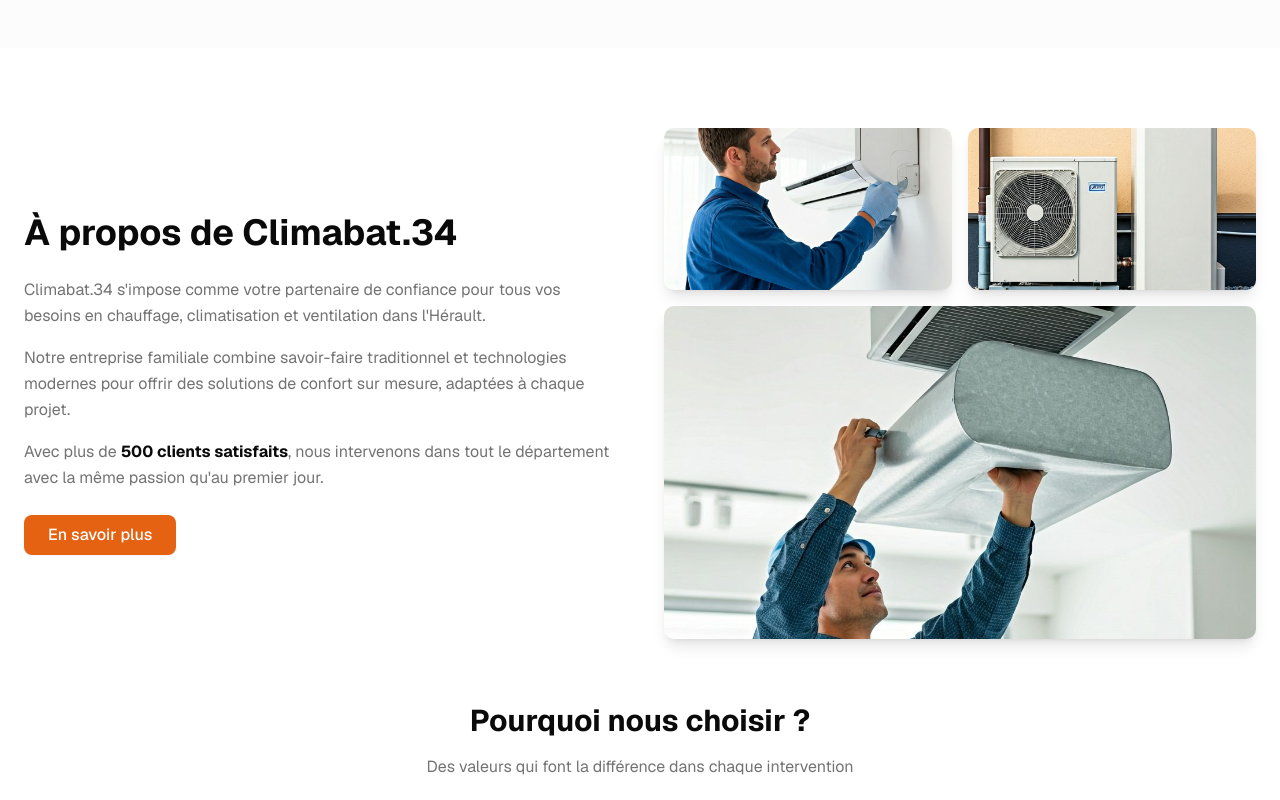
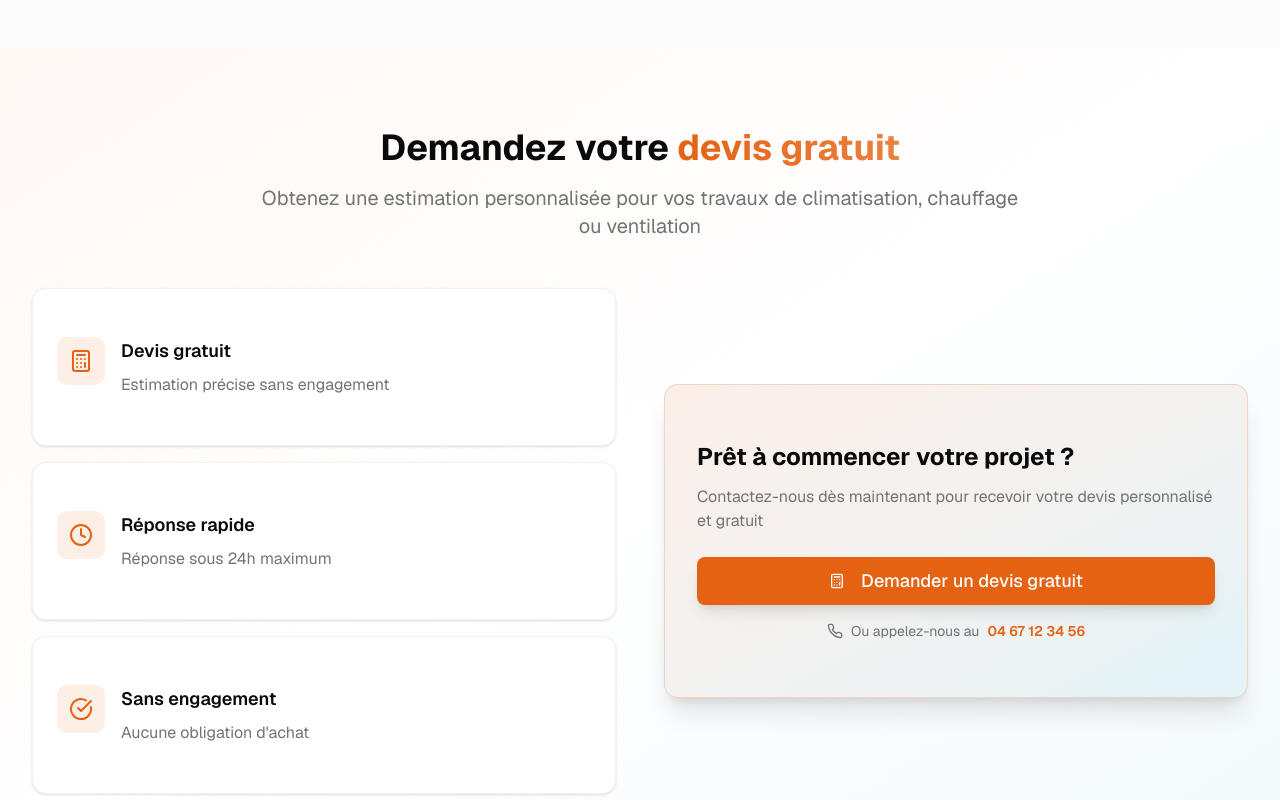
Before and after one commit to tydev24/v0-climabat-website-build, a Next.js app: page / in a window 1280 px wide. Shown: the part 1200-2000 px from the top of the page. Built offline with nearby package versions, Linux system fonts and the light colour scheme.

Commit message:
feat: add prominent free quote request section on homepage
Introduce a dedicated, visible "Free Quote Request" section after hero section.

#VERCEL_SKIP

Co-authored-by: null <225353743+tydev24@users.noreply.github.com>

```diff
--- a/app/page.tsx
+++ b/app/page.tsx
@@ -1,6 +1,7 @@
 import { HeroSection } from "@/components/hero-section"
 import { AboutSection } from "@/components/about-section"
 import { GoogleReviewsSection } from "@/components/google-reviews-section"
+import { QuoteSection } from "@/components/quote-section"
 
 export default function HomePage() {
   return (
@@ -16,6 +17,7 @@ export default function HomePage() {
         }}
       />
       <HeroSection />
+      <QuoteSection />
       <AboutSection />
       <GoogleReviewsSection />
     </main>
--- /dev/null
+++ b/components/quote-section.tsx
@@ -0,0 +1,105 @@
+"use client"
+
+import { Button } from "@/components/ui/button"
+import { Card, CardContent } from "@/components/ui/card"
+import { Calculator, Clock, CheckCircle, Phone } from "lucide-react"
+import Link from "next/link"
+
+export function QuoteSection() {
+  const benefits = [
+    {
+      icon: Calculator,
+      title: "Devis gratuit",
+      description: "Estimation précise sans engagement",
+    },
+    {
+      icon: Clock,
+      title: "Réponse rapide",
+      description: "Réponse sous 24h maximum",
+    },
+    {
+      icon: CheckCircle,
+      title: "Sans engagement",
+      description: "Aucune obligation d'achat",
+    },
+  ]
+
+  return (
+    <section className="py-12 md:py-16 lg:py-20 bg-gradient-to-br from-primary/5 via-background to-accent/5">
+      <div className="max-w-7xl mx-auto px-4 md:px-6 lg:px-8">
+        <div className="text-center mb-8 md:mb-12">
+          <h2 className="text-2xl md:text-3xl lg:text-4xl font-bold mb-4 text-balance">
+            Demandez votre{" "}
+            <span className="text-primary bg-gradient-to-r from-primary to-primary/80 bg-clip-text text-transparent">
+              devis gratuit
+            </span>
+          </h2>
+          <p className="text-lg md:text-xl text-muted-foreground text-pretty max-w-3xl mx-auto">
+            Obtenez une estimation personnalisée pour vos travaux de climatisation, chauffage ou ventilation
+          </p>
+        </div>
+
+        <div className="grid md:grid-cols-2 gap-8 lg:gap-12 items-center">
+          {/* Benefits */}
+          <div className="space-y-6">
+            <div className="grid gap-4">
+              {benefits.map((benefit, index) => (
+                <Card
+                  key={index}
+                  className="border-border/50 hover:shadow-lg transition-all duration-300 hover:scale-[1.02]"
+                >
+                  <CardContent className="p-4 md:p-6">
+                    <div className="flex items-start gap-4">
+                      <div className="bg-primary/10 p-3 rounded-lg shrink-0">
+                        <benefit.icon className="h-6 w-6 text-primary" />
+                      </div>
+                      <div>
+                        <h3 className="font-semibold text-lg mb-2">{benefit.title}</h3>
+                        <p className="text-muted-foreground">{benefit.description}</p>
+                      </div>
+                    </div>
+                  </CardContent>
+                </Card>
+              ))}
+            </div>
+          </div>
+
+          {/* Call to Action */}
+          <div className="text-center md:text-left">
+            <Card className="bg-gradient-to-br from-primary/10 to-accent/10 border-primary/20 shadow-xl">
+              <CardContent className="p-6 md:p-8">
+                <div className="mb-6">
+                  <h3 className="text-xl md:text-2xl font-bold mb-3">Prêt à commencer votre projet ?</h3>
+                  <p className="text-muted-foreground mb-6">
+                    Contactez-nous dès maintenant pour recevoir votre devis personnalisé et gratuit
+                  </p>
+                </div>
+
+                <div className="space-y-4">
+                  <Button
+                    size="lg"
+                    asChild
+                    className="w-full text-lg py-6 shadow-lg hover:shadow-xl transition-all duration-300"
+                  >
+                    <Link href="/contact">
+                      <Calculator className="mr-2 h-5 w-5" />
+                      Demander un devis gratuit
+                    </Link>
+                  </Button>
+
+                  <div className="flex items-center justify-center gap-2 text-sm text-muted-foreground">
+                    <Phone className="h-4 w-4" />
+                    <span>Ou appelez-nous au</span>
+                    <a href="tel:0467123456" className="font-semibold text-primary hover:underline">
+                      04 67 12 34 56
+                    </a>
+                  </div>
+                </div>
+              </CardContent>
+            </Card>
+          </div>
+        </div>
+      </div>
+    </section>
+  )
+}
```
